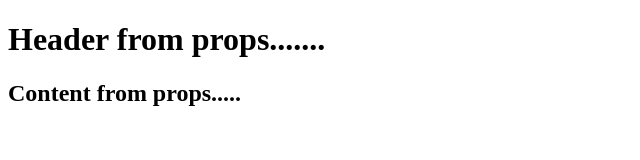
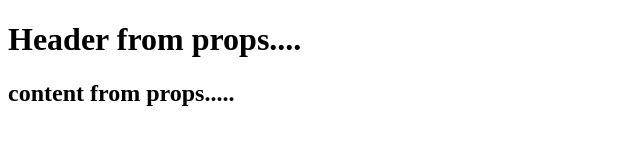
Before and after one commit to NavinCh/ReactApp, a React app: page / in a window 1280 px wide. Shown: the top 160 px of the page, without its empty margins (0-640 px from the left). Built offline with nearby package versions, Linux system fonts and the light colour scheme.

Commit message:
state and props
Setting state in our parent component and passing it down the component
tree using props. Inside render function, we are setting headerProp and
contentProp that are used in child components.

```diff
--- a/App.jsx
+++ b/App.jsx
@@ -1,11 +1,38 @@
 import React from 'react';
 
 class App extends React.Component{
+	constructor(props){
+		super(props);
 
+		this.state = {
+			"header": "Header from props....",
+			"content": "content from props....."
+		}
+	}
 	render(){
 		return(
 			<div>
+				<Header headerProp = {this.state.header} />
+				<Content contentProp = {this.state.content} />
+			</div>
+		);
+	}
+}
+
+class Header extends React.Component{
+	render() {
+		return (
+			<div>
 				<h1>{this.props.headerProp}</h1>
+			</div>
+		);
+	}
+}
+
+class Content extends React.Component{
+	render() {
+		return (
+			<div>
 				<h2>{this.props.contentProp}</h2>
 			</div>
 		);
```
